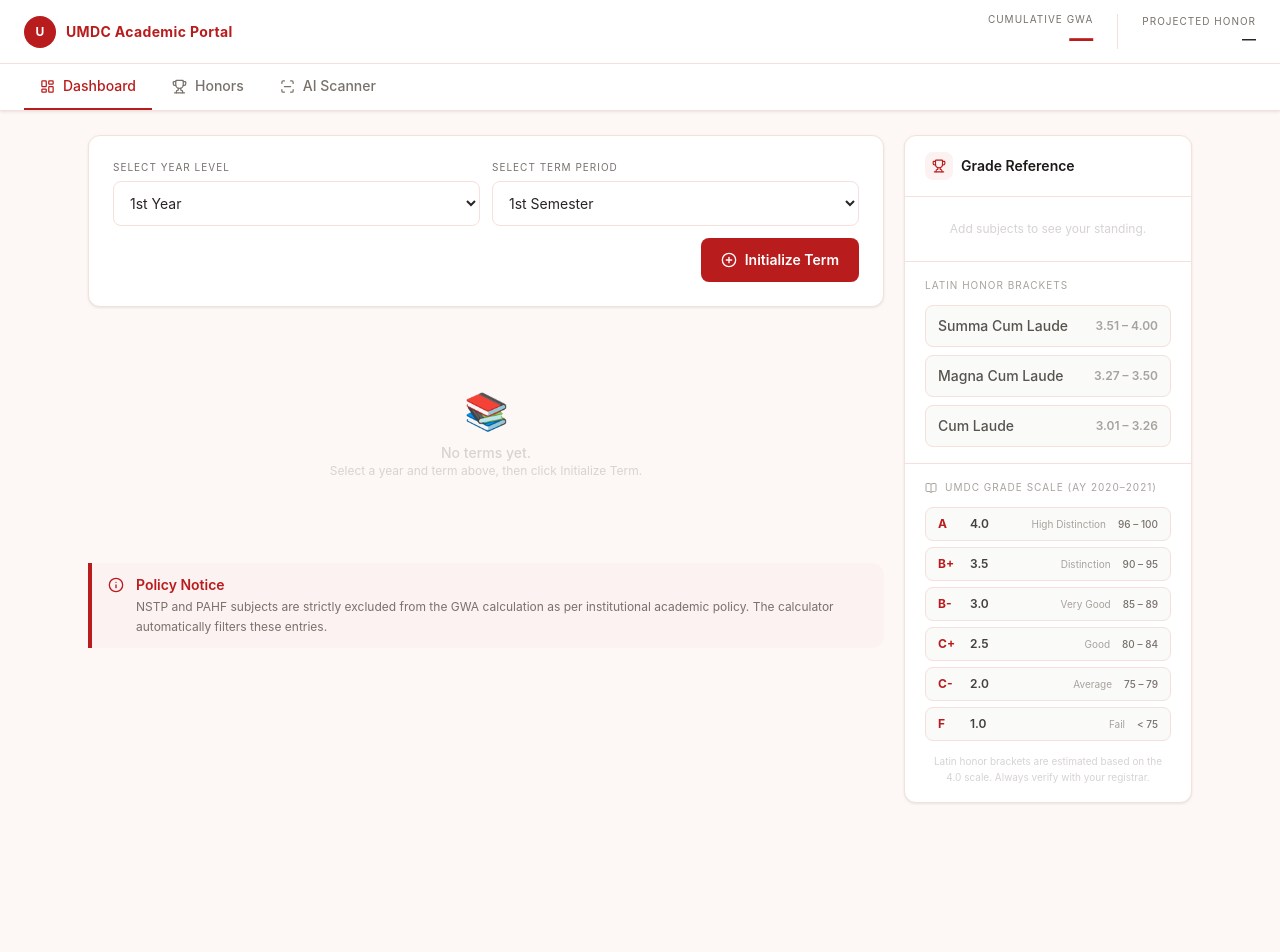
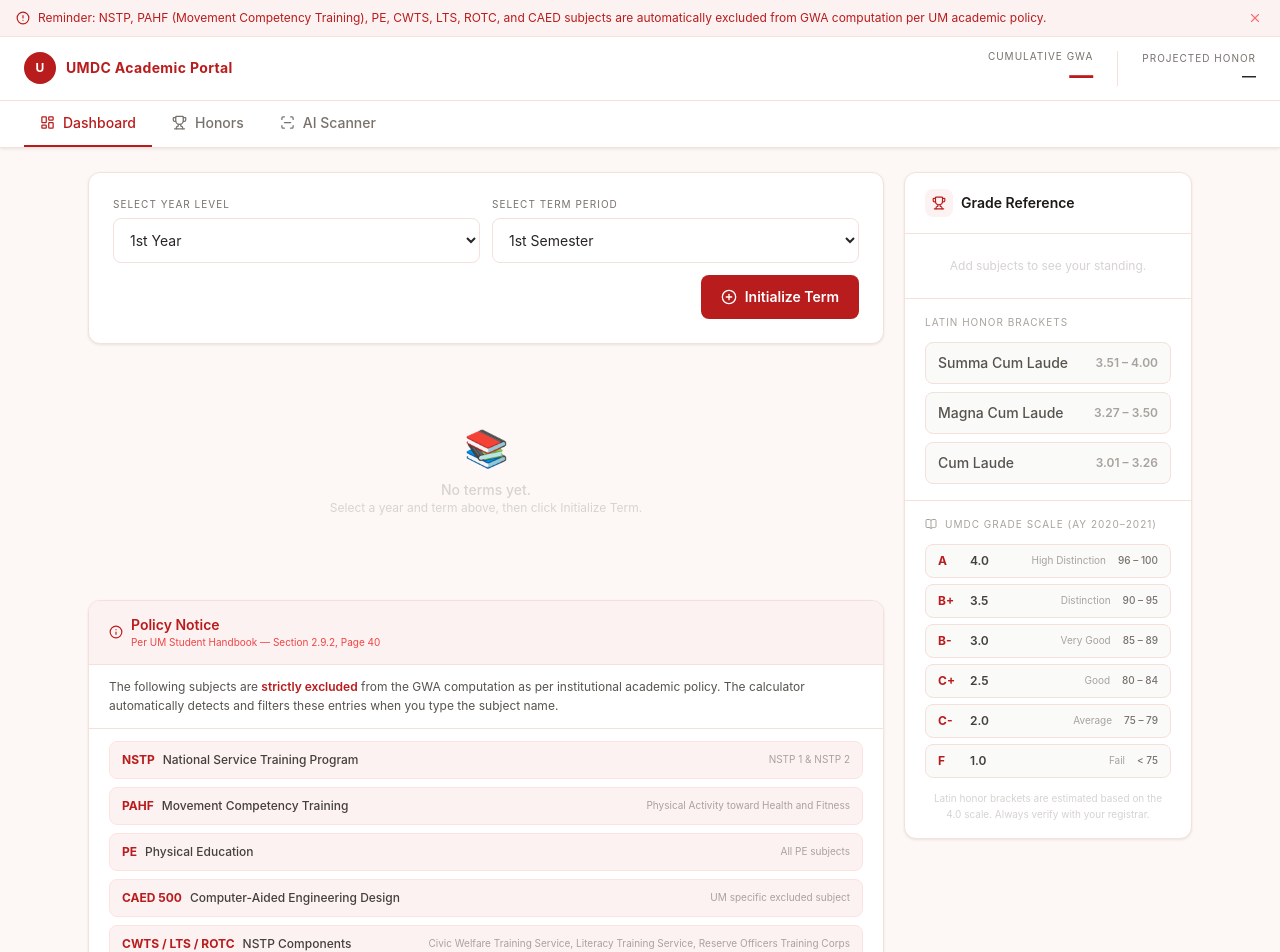
Before and after one commit to JAVCode8/grade-calculator, a React (Vite) app: page / in a window 1280 px wide. Shown: the top 952 px of the page. Before the commit the page ends 827 px from the top, so only its background shows below. Built offline with nearby package versions, Linux system fonts and the light colour scheme.

Commit message:
Feat: update excluded subjects policy notice based on UM student handbook

```diff
--- a/src/components/Header.tsx
+++ b/src/components/Header.tsx
@@ -1,6 +1,9 @@
-// 1. Third-party
+// 1. React core
+import { useState } from 'react';
+
+// 2. Third-party
 import { NavLink } from 'react-router-dom';
-import { LayoutDashboard, Trophy, ScanLine } from 'lucide-react';
+import { LayoutDashboard, Trophy, ScanLine, X, AlertCircle } from 'lucide-react';
 
 // ─── Types ───────────────────────────────────────────────
 interface HeaderProps {
@@ -8,18 +11,42 @@
   honor: string;
 }
 
+// ─── Constants ───────────────────────────────────────────
+const EXCLUDED_NOTICE = 'Reminder: NSTP, PAHF (Movement Competency Training), PE, CWTS, LTS, ROTC, and CAED subjects are automatically excluded from GWA computation per UM academic policy.';
+
 // ─── Component ───────────────────────────────────────────
 export default function Header({ gwa, honor }: HeaderProps) {
+  const [showBanner, setShowBanner] = useState(true);
+
   const navItems = [
-    { to: '/',        label: 'Dashboard',  icon: LayoutDashboard },
-    { to: '/honors',  label: 'Honors',     icon: Trophy          },
-    { to: '/scanner', label: 'AI Scanner', icon: ScanLine        },
+    { to: '/',        label: 'Dashboard', icon: LayoutDashboard },
+    { to: '/honors',  label: 'Honors',    icon: Trophy          },
+    { to: '/scanner', label: 'AI Scanner', icon: ScanLine       },
   ];
 
   return (
     <header className="bg-white border-b border-blush shadow-warm-sm">
 
-      {/* Top Row */}
+      {/* ── Dismissible Reminder Banner ── */}
+      {showBanner && (
+        <div className="bg-crimson-50 border-b border-crimson-200 px-4 py-2 flex items-start sm:items-center justify-between gap-3">
+          <div className="flex items-start sm:items-center gap-2">
+            <AlertCircle size={14} className="text-crimson-700 shrink-0 mt-0.5 sm:mt-0" />
+            <p className="text-[11px] sm:text-xs text-crimson-700 leading-relaxed">
+              {EXCLUDED_NOTICE}
+            </p>
+          </div>
+          <button
+            onClick={() => setShowBanner(false)}
+            className="shrink-0 p-0.5 text-crimson-400 hover:text-crimson-700 transition-colors rounded"
+            aria-label="Dismiss reminder"
+          >
+            <X size={14} />
+          </button>
+        </div>
+      )}
+
+      {/* ── Top Row ── */}
       <div className="px-4 md:px-6 py-3 flex items-center justify-between gap-4">
 
         {/* Logo */}
@@ -70,7 +97,7 @@
         </div>
       </div>
 
-      {/* Nav Row */}
+      {/* ── Nav Row ── */}
       <div className="px-2 md:px-6 flex items-center gap-1 border-t border-blush overflow-x-auto">
         {navItems.map(({ to, label, icon: Icon }) => (
           <NavLink
--- a/src/components/PolicyNotice.tsx
+++ b/src/components/PolicyNotice.tsx
@@ -1,16 +1,90 @@
+// 1. Third-party
 import { Info } from 'lucide-react';
 
+// ─── Component ───────────────────────────────────────────
 export default function PolicyNotice() {
+  const excludedSubjects = [
+    {
+      code:     'NSTP',
+      fullName: 'National Service Training Program',
+      note:     'NSTP 1 & NSTP 2',
+    },
+    {
+      code:     'PAHF',
+      fullName: 'Movement Competency Training',
+      note:     'Physical Activity toward Health and Fitness',
+    },
+    {
+      code:     'PE',
+      fullName: 'Physical Education',
+      note:     'All PE subjects',
+    },
+    {
+      code:     'CAED 500',
+      fullName: 'Computer-Aided Engineering Design',
+      note:     'UM specific excluded subject',
+    },
+    {
+      code:     'CWTS / LTS / ROTC',
+      fullName: 'NSTP Components',
+      note:     'Civic Welfare Training Service, Literacy Training Service, Reserve Officers Training Corps',
+    },
+  ];
+
   return (
-    <div className="flex gap-3 bg-crimson-50 border-l-4 border-crimson-700 rounded-r-xl px-4 py-3">
-      <Info size={16} className="text-crimson-700 shrink-0 mt-0.5" />
-      <div>
-        <p className="text-sm font-semibold text-crimson-700">Policy Notice</p>
-        <p className="text-xs text-warm-500 mt-0.5 leading-relaxed">
-          NSTP and PAHF subjects are strictly excluded from the GWA calculation as per
-          institutional academic policy. The calculator automatically filters these entries.
+    <div className="bg-white rounded-xl border border-blush shadow-warm-sm overflow-hidden">
+
+      {/* Header */}
+      <div className="flex items-center gap-2 px-4 md:px-5 py-3.5 border-b border-blush bg-crimson-50">
+        <Info size={14} className="text-crimson-700 shrink-0" />
+        <div>
+          <p className="text-sm font-semibold text-crimson-700">Policy Notice</p>
+          <p className="text-[10px] text-crimson-500">
+            Per UM Student Handbook — Section 2.9.2, Page 40
+          </p>
+        </div>
+      </div>
+
+      {/* Description */}
+      <div className="px-4 md:px-5 py-3 border-b border-blush">
+        <p className="text-xs text-warm-600 leading-relaxed">
+          The following subjects are <span className="font-semibold text-crimson-700">strictly excluded</span> from
+          the GWA computation as per institutional academic policy. The calculator
+          automatically detects and filters these entries when you type the subject name.
         </p>
       </div>
+
+      {/* Excluded Subjects List */}
+      <div className="px-4 md:px-5 py-3 flex flex-col gap-2">
+        {excludedSubjects.map(subject => (
+          <div
+            key={subject.code}
+            className="flex flex-col sm:flex-row sm:items-center justify-between gap-1 px-3 py-2.5 bg-crimson-50 border border-crimson-100 rounded-lg"
+          >
+            <div className="flex items-center gap-2">
+              <span className="text-xs font-bold text-crimson-700 shrink-0">
+                {subject.code}
+              </span>
+              <span className="text-xs text-warm-700 font-medium">
+                {subject.fullName}
+              </span>
+            </div>
+            <span className="text-[10px] text-warm-400 sm:text-right">
+              {subject.note}
+            </span>
+          </div>
+        ))}
+      </div>
+
+      {/* Footer note */}
+      <div className="px-4 md:px-5 py-3 border-t border-blush">
+        <p className="text-[10px] text-warm-400 leading-relaxed">
+          📌 Source: UM Student Handbook, Section 2.9.2 — "The following subjects are not
+          included in the computation of the GWA: <span className="font-medium">PE, NSTP and CAED 500.</span>"
+          PAHF (Movement Competency Training) is excluded as the modern equivalent of PE.
+        </p>
+      </div>
+
     </div>
   );
 }
--- a/src/components/SubjectRow.tsx
+++ b/src/components/SubjectRow.tsx
@@ -1,13 +1,20 @@
+// 1. Third-party
 import { Trash2, Lock } from 'lucide-react';
+
+// 2. Internal — types
 import type { Subject } from '../types';
-import { GRADE_OPTIONS } from '../utils/gwaCalculator';
 
+// 3. Internal — utils
+import { GRADE_OPTIONS, EXCLUDED_KEYWORDS } from '../utils/gwaCalculator';
+
+// ─── Types ───────────────────────────────────────────────
 interface SubjectRowProps {
   subject: Subject;
   onUpdate: (updated: Subject) => void;
   onDelete: () => void;
 }
 
+// ─── Component ───────────────────────────────────────────
 export default function SubjectRow({ subject, onUpdate, onDelete }: SubjectRowProps) {
   const handleGradeStep = (dir: 1 | -1) => {
     const idx = GRADE_OPTIONS.indexOf(subject.grade);
@@ -33,9 +40,10 @@
     }
   };
 
+  // ── Uses the shared EXCLUDED_KEYWORDS so it's always in sync ──
   const handleNameChange = (name: string) => {
-    const isExcluded = ['NSTP', 'PAHF', 'ROTC', 'CWTS', 'LTS'].some(k =>
-      name.toUpperCase().includes(k)
+    const isExcluded = EXCLUDED_KEYWORDS.some(k =>
+      name.toUpperCase().includes(k.toUpperCase())
     );
     onUpdate({ ...subject, name, isExcluded });
   };
@@ -123,6 +131,7 @@
             <Trash2 size={15} />
           </button>
         </div>
+
       </div>
     </div>
   );
--- a/src/utils/gwaCalculator.ts
+++ b/src/utils/gwaCalculator.ts
@@ -2,7 +2,19 @@
 import type { Subject, Term, LatinHonor } from '../types';
 
 // ─── Constants ───────────────────────────────────────────
-export const EXCLUDED_KEYWORDS = ['NSTP', 'PAHF', 'ROTC', 'CWTS', 'LTS', 'PE', 'CAED'];
+export const EXCLUDED_KEYWORDS = [
+  'NSTP',
+  'NATIONAL SERVICE TRAINING',
+  'CWTS',
+  'LTS',
+  'ROTC',
+  'PAHF',
+  'MOVEMENT COMPETENCY',
+  'PATHFIT',
+  'PHYSICAL ACTIVITY',
+  'PE ',
+  'CAED',
+];
 
 export const GRADE_OPTIONS = [4.0, 3.5, 3.0, 2.5, 2.0, 1.0];
 
```
